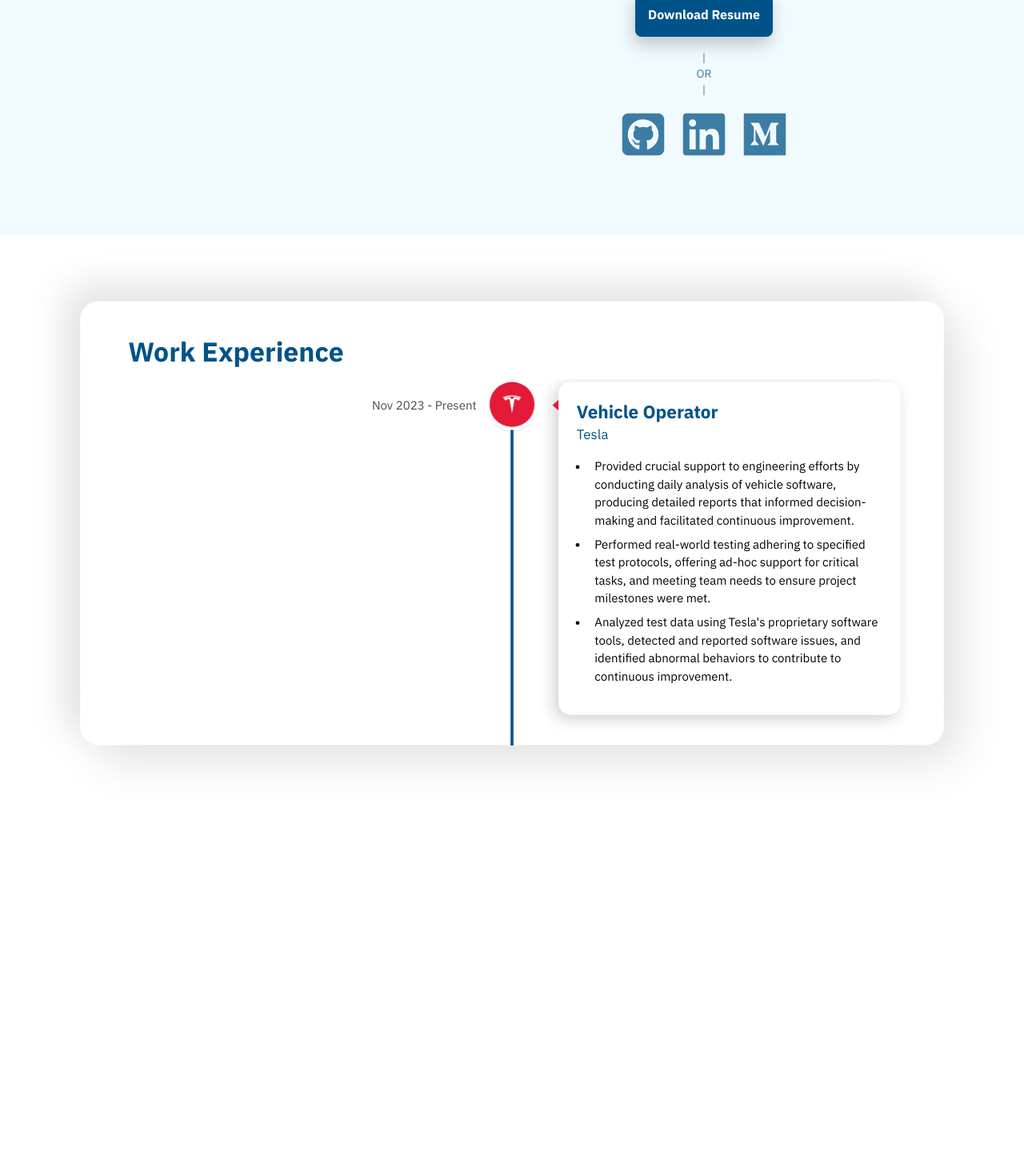
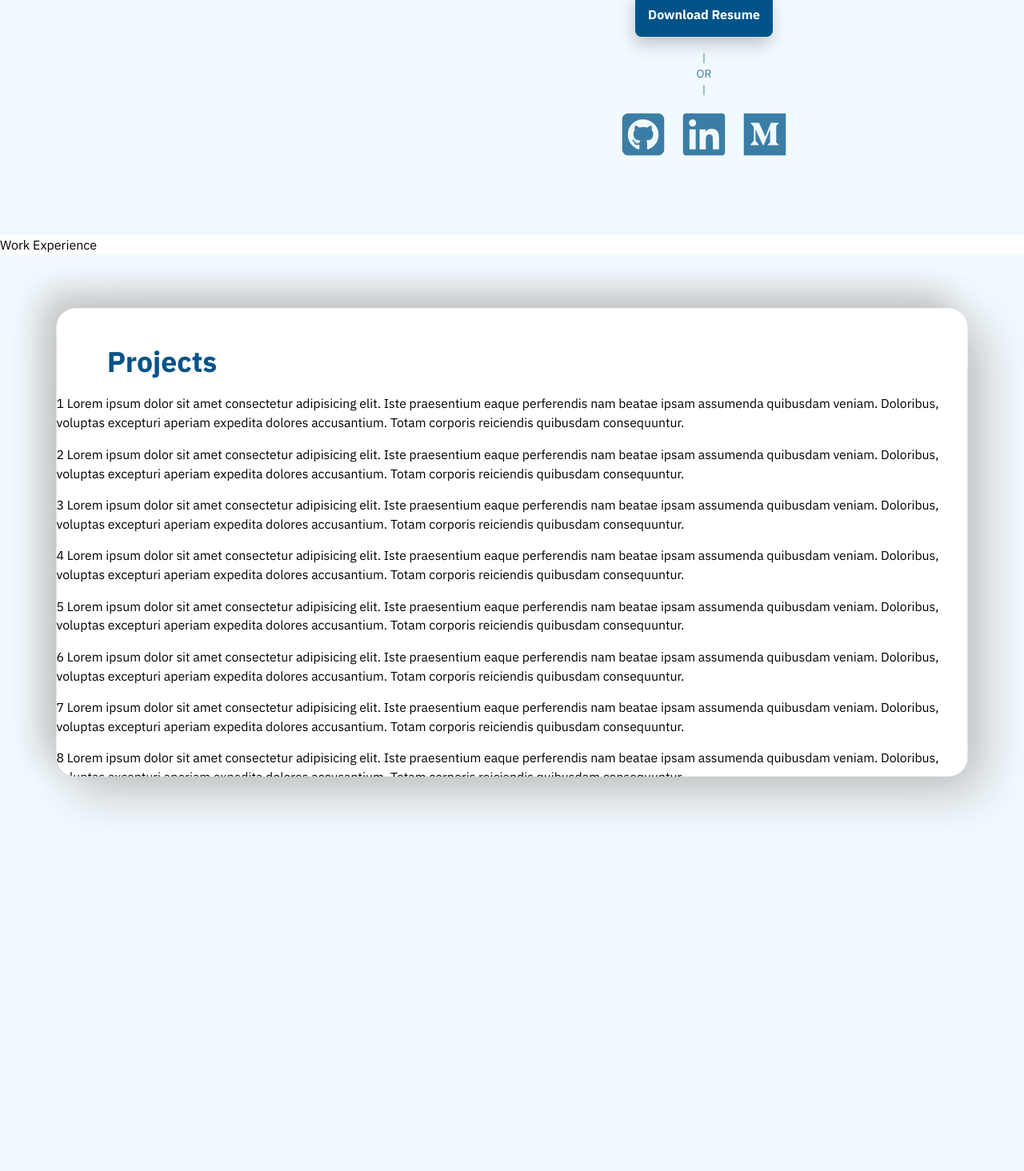
Before and after one commit to mghaznav/interactive-resume, a React (Vite) app: page / in a window 1280 px wide. Shown: the part 1346-2810 px from the top of the page at 80% size. Built offline with nearby package versions, Linux system fonts and the light colour scheme.

Commit message:
Removed verticle timeline component package.

```diff
--- a/package.json
+++ b/package.json
@@ -13,8 +13,7 @@
     "framer-motion": "^11.3.19",
     "react": "^18.3.1",
     "react-dom": "^18.3.1",
-    "react-icons": "^5.2.1",
-    "react-vertical-timeline-component": "^3.6.0"
+    "react-icons": "^5.2.1"
   },
   "devDependencies": {
     "@types/react": "^18.3.3",
--- a/src/components/ScrollableContainer.jsx
+++ b/src/components/ScrollableContainer.jsx
@@ -58,7 +58,7 @@
       padding: `${cardPosition}rem`,
       height: `calc(100vh + ${contentHeight}px)`
     }}
-    className="bg-white relative scroll-smooth"
+    className="bg-[#F1faff] relative scroll-smooth"
     >
       <AnimatedCard position={cardPosition} title={title}>
         <div
--- a/src/components/WorkExperience.jsx
+++ b/src/components/WorkExperience.jsx
@@ -1,93 +1,7 @@
-import { VerticalTimeline, VerticalTimelineElement }  from "react-vertical-timeline-component";
-import "react-vertical-timeline-component/style.min.css";
-
-import ScrollableContainer from "./ScrollableContainer";
-
-import { SiTesla } from "react-icons/si";
-
 export default function WorkExperience() {
   return (
     <section>
-      <ScrollableContainer title="Work Experience" >
-        <VerticalTimeline
-          lineColor="#005389"
-        >
-          <VerticalTimelineElement
-            contentStyle={{
-              backgroundColor: "#fff",
-              borderRadius: "1rem",
-              boxShadow: "-5px 5px 20px rgba(0, 0, 0, 0.2)"
-            }}
-            contentArrowStyle={{
-              borderRight: "0.5rem solid #e41937"
-            }}
-            iconStyle={{
-              backgroundColor: "#e41937",
-              color: "#fff"
-            }}
-            icon={<SiTesla />}
-            date="Nov 2023 - Present"
-          >
-            <h3 className="text-navy-blue font-bold text-2xl">Vehicle Operator</h3>
-            <h4 className="text-navy-blue text-lg">Tesla</h4>
-            <ul className="my-4 list-disc text-black pl-4">
-              <li className="pl-2 my-2">Provided crucial support to engineering efforts by conducting daily analysis of vehicle software, producing detailed reports that informed decision-making and facilitated continuous improvement.</li>
-              <li className="pl-2 my-2">Performed real-world testing adhering to specified test protocols, offering ad-hoc support for critical tasks, and meeting team needs to ensure project milestones were met.</li>
-              <li className="pl-2 my-2">Analyzed test data using Tesla&apos;s proprietary software tools, detected and reported software issues, and identified abnormal behaviors to contribute to continuous improvement.</li>
-            </ul>
-          </VerticalTimelineElement>
-
-          <VerticalTimelineElement
-            contentStyle={{
-              backgroundColor: "#fff",
-              borderRadius: "1rem",
-              boxShadow: "-5px 5px 20px rgba(0, 0, 0, 0.2)"
-            }}
-            contentArrowStyle={{
-              borderRight: "0.5rem solid #e41937"
-            }}
-            iconStyle={{
-              backgroundColor: "#e41937",
-              color: "#fff"
-            }}
-            icon={<SiTesla />}
-            date="Nov 2023 - Present"
-          >
-            <h3 className="text-navy-blue font-bold text-2xl">Vehicle Operator</h3>
-            <h4 className="text-navy-blue text-lg">Tesla</h4>
-            <ul className="my-4 list-disc text-black pl-4">
-              <li className="pl-2 my-2">Provided crucial support to engineering efforts by conducting daily analysis of vehicle software, producing detailed reports that informed decision-making and facilitated continuous improvement.</li>
-              <li className="pl-2 my-2">Performed real-world testing adhering to specified test protocols, offering ad-hoc support for critical tasks, and meeting team needs to ensure project milestones were met.</li>
-              <li className="pl-2 my-2">Analyzed test data using Tesla&apos;s proprietary software tools, detected and reported software issues, and identified abnormal behaviors to contribute to continuous improvement.</li>
-            </ul>
-          </VerticalTimelineElement>
-
-          <VerticalTimelineElement
-            contentStyle={{
-              backgroundColor: "#fff",
-              borderRadius: "1rem",
-              boxShadow: "-5px 5px 20px rgba(0, 0, 0, 0.2)"
-            }}
-            contentArrowStyle={{
-              borderRight: "0.5rem solid #e41937"
-            }}
-            iconStyle={{
-              backgroundColor: "#e41937",
-              color: "#fff"
-            }}
-            icon={<SiTesla />}
-            date="Nov 2023 - Present"
-          >
-            <h3 className="text-navy-blue font-bold text-2xl">Vehicle Operator</h3>
-            <h4 className="text-navy-blue text-lg">Tesla</h4>
-            <ul className="my-4 list-disc text-black pl-4">
-              <li className="pl-2 my-2">Provided crucial support to engineering efforts by conducting daily analysis of vehicle software, producing detailed reports that informed decision-making and facilitated continuous improvement.</li>
-              <li className="pl-2 my-2">Performed real-world testing adhering to specified test protocols, offering ad-hoc support for critical tasks, and meeting team needs to ensure project milestones were met.</li>
-              <li className="pl-2 my-2">Analyzed test data using Tesla&apos;s proprietary software tools, detected and reported software issues, and identified abnormal behaviors to contribute to continuous improvement.</li>
-            </ul>
-          </VerticalTimelineElement>
-        </VerticalTimeline>
-      </ScrollableContainer>
+      <p>Work Experience</p>
     </section>
   );
 }
```
Also changed, not shown: 1 other file (tests, documents, lock files or other folders).
